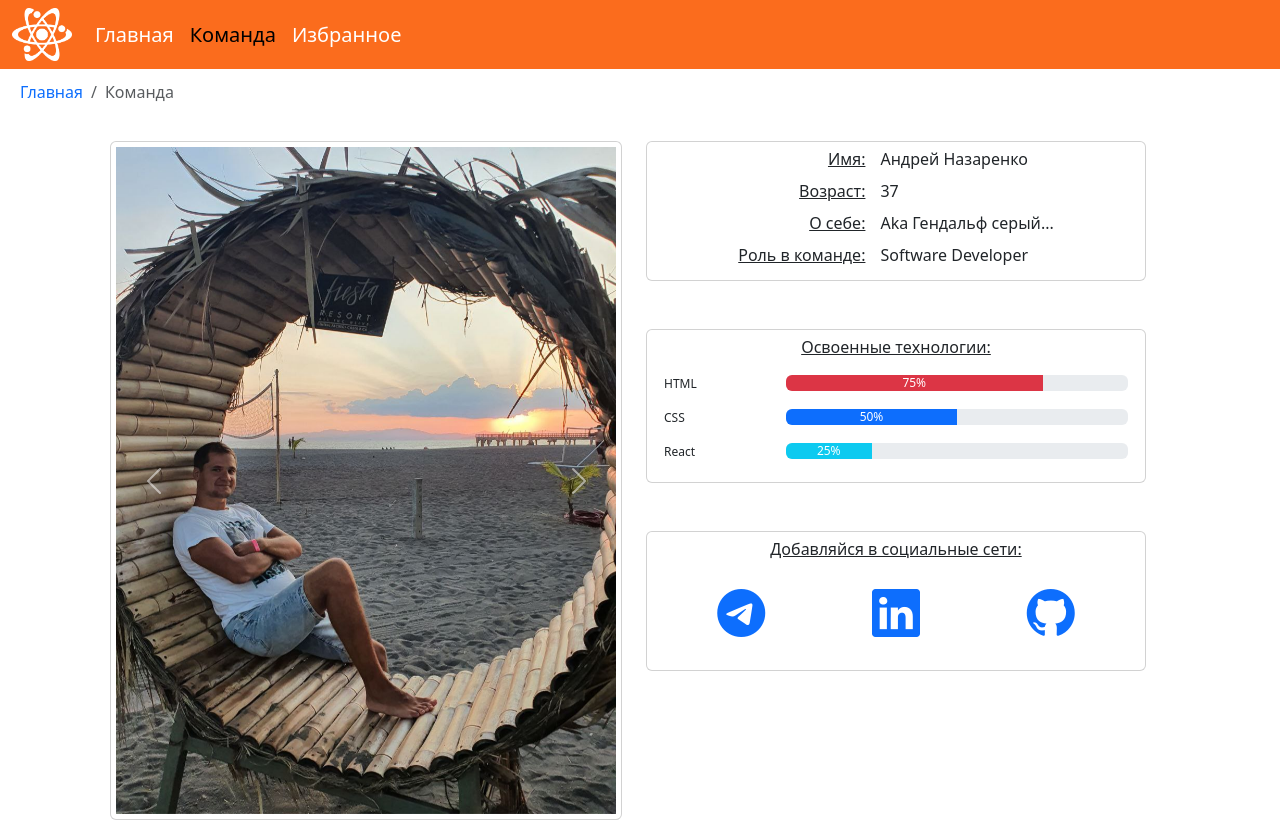
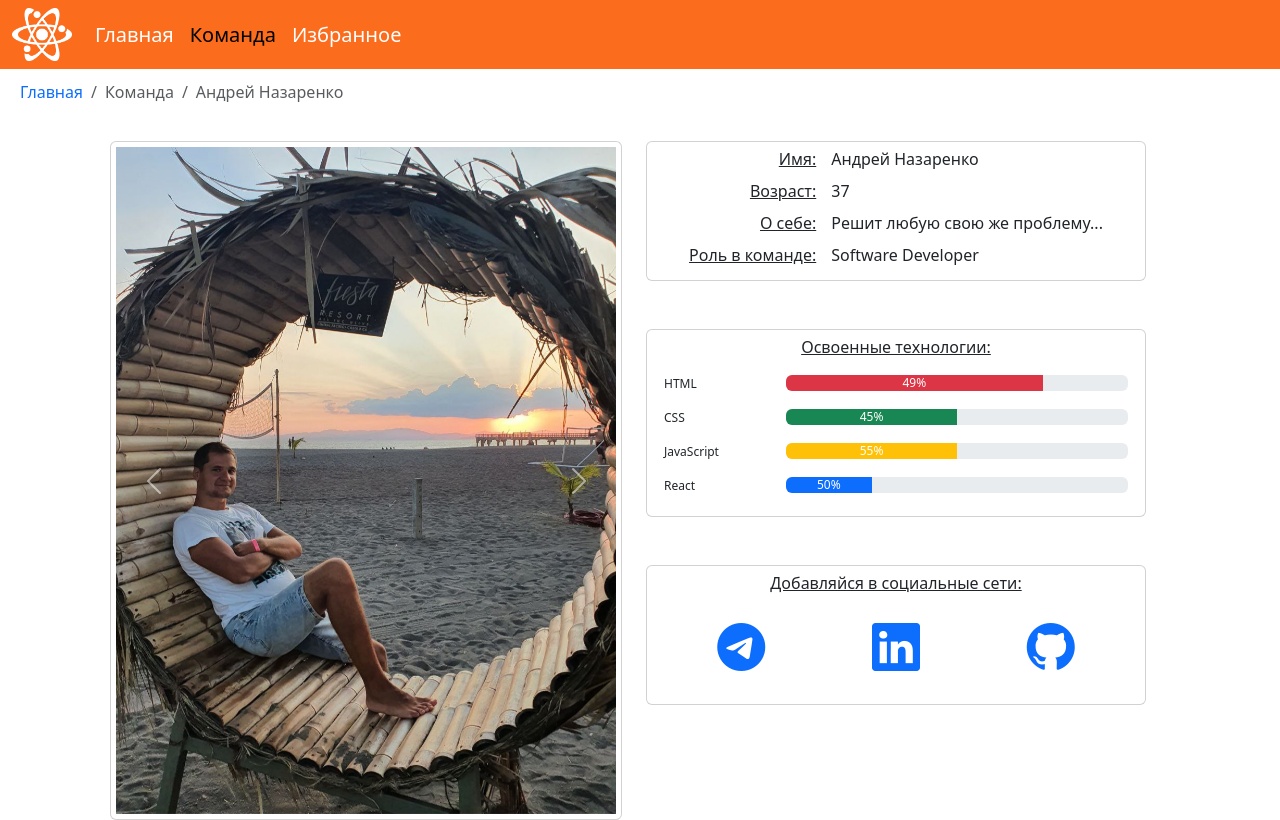
Before and after one commit to EvgenyKhodykin/hackathon_React, a React (Vite) app: page /team/78e6b4902884fb130fd7 in a window 1280 px wide. Built offline with nearby package versions, Linux system fonts and the light colour scheme.

Commit message:
breadcrumbs

```diff
--- a/src/components/Breadcrumbs.jsx
+++ b/src/components/Breadcrumbs.jsx
@@ -1,26 +1,40 @@
-import { NavLink, useLocation } from "react-router-dom"
+import { NavLink, useLocation } from 'react-router-dom'
 
 function Breadcrumbs() {
     const location = useLocation()
 
     return (
-        <nav aria-label="breadcrumb" className="sticky-breadcrumbs">
-            <ol className="breadcrumb">
-                <li className="breadcrumb-item">
-                    <NavLink to="/" className="breadcrumb-item" aria-current="page">
+        <nav aria-label='breadcrumb' className='sticky-breadcrumbs'>
+            <ol className='breadcrumb'>
+                <li className='breadcrumb-item'>
+                    <NavLink to='/' className='breadcrumb-item' aria-current='page'>
                         Главная
                     </NavLink>
                 </li>
-                {location.pathname.includes("team") && (
-                    <li className="breadcrumb-item">
-                        <NavLink to="/team" className="breadcrumb-item" aria-current="page">
+                {location.pathname.includes('team') && (
+                    <li className='breadcrumb-item'>
+                        <NavLink to='/team' className='breadcrumb-item' aria-current='page'>
                             Команда
                         </NavLink>
                     </li>
                 )}
-                {location.pathname.includes("bookmarks") && (
-                    <li className="breadcrumb-item">
-                        <NavLink to="/bookmarks" className="breadcrumb-item" aria-current="page">
+                {location.pathname.includes('team/e33882167e2d43a0971c') && (
+                    <li className='breadcrumb-item'>
+                        <NavLink to='/team' className='breadcrumb-item' aria-current='page'>
+                            Евгений Ходыкин
+                        </NavLink>
+                    </li>
+                )}
+                {location.pathname.includes('team/78e6b4902884fb130fd7') && (
+                    <li className='breadcrumb-item'>
+                        <NavLink to='/team' className='breadcrumb-item' aria-current='page'>
+                            Андрей Назаренко
+                        </NavLink>
+                    </li>
+                )}
+                {location.pathname.includes('bookmarks') && (
+                    <li className='breadcrumb-item'>
+                        <NavLink to='/bookmarks' className='breadcrumb-item' aria-current='page'>
                             Избранное
                         </NavLink>
                     </li>
--- a/src/components/Progress.jsx
+++ b/src/components/Progress.jsx
@@ -1,4 +1,4 @@
-function Progress() {
+function Progress({ technologies }) {
     return (
         <>
             <p style={{ textAlign: 'center', textDecoration: 'underline' }}>
@@ -15,11 +15,11 @@ function Progress() {
                                 className='progress-bar bg-danger'
                                 role='progressbar'
                                 style={{ width: '75%' }}
-                                aria-valuenow='75'
+                                aria-valuenow='20'
                                 aria-valuemin='0'
                                 aria-valuemax='100'
                             >
-                                75%
+                                {technologies.html}%
                             </div>
                         </div>
                     </div>
@@ -29,14 +29,31 @@ function Progress() {
                     <div className='col-9'>
                         <div className='progress'>
                             <div
-                                className='progress-bar bg-primary'
+                                className='progress-bar bg-success'
                                 role='progressbar'
                                 style={{ width: '50%' }}
                                 aria-valuenow='50'
                                 aria-valuemin='0'
                                 aria-valuemax='100'
                             >
-                                50%
+                                {technologies.css}%
+                            </div>
+                        </div>
+                    </div>
+                    <div className='col-3'>
+                        <p className='technologies'>JavaScript</p>
+                    </div>
+                    <div className='col-9'>
+                        <div className='progress'>
+                            <div
+                                className='progress-bar bg-warning'
+                                role='progressbar'
+                                style={{ width: '50%' }}
+                                aria-valuenow='50'
+                                aria-valuemin='0'
+                                aria-valuemax='100'
+                            >
+                                {technologies.js}%
                             </div>
                         </div>
                     </div>
@@ -46,14 +63,14 @@ function Progress() {
                     <div className='col-9'>
                         <div className='progress'>
                             <div
-                                className='progress-bar bg-info'
+                                className='progress-bar bg-primary'
                                 role='progressbar'
                                 style={{ width: '25%' }}
-                                aria-valuenow='25'
+                                aria-valuenow='50'
                                 aria-valuemin='0'
                                 aria-valuemax='100'
                             >
-                                25%
+                                {technologies.react}%
                             </div>
                         </div>
                     </div>
--- a/src/mockData/members.api.js
+++ b/src/mockData/members.api.js
@@ -1,31 +1,43 @@
-import * as EvgenyPhotos from "../assets/e33882167e2d43a0971c"
-import * as AndreyPhotos from "../assets/78e6b4902884fb130fd7"
+import * as EvgenyPhotos from '../assets/e33882167e2d43a0971c'
+import * as AndreyPhotos from '../assets/78e6b4902884fb130fd7'
 
 const members = [
     {
-        _id: "e33882167e2d43a0971c",
-        name: "Евгений Ходыкин",
+        _id: 'e33882167e2d43a0971c',
+        name: 'Евгений Ходыкин',
         age: 35,
-        about: "Ответственный душнила...",
-        role: "Team Leader",
+        about: 'Ответственный душнила...',
+        role: 'Team Leader',
+        technologies: {
+            html: 49,
+            css: 45,
+            js: 55,
+            react: 50
+        },
         photo: {
             main: EvgenyPhotos.Emain,
-            others: [EvgenyPhotos.E1, EvgenyPhotos.E2, EvgenyPhotos.E3],
+            others: [EvgenyPhotos.E1, EvgenyPhotos.E2, EvgenyPhotos.E3]
         },
-        github: "EvgenyKhodykin",
+        github: 'EvgenyKhodykin'
     },
     {
-        _id: "78e6b4902884fb130fd7",
-        name: "Андрей Назаренко",
+        _id: '78e6b4902884fb130fd7',
+        name: 'Андрей Назаренко',
         age: 37,
-        about: "Аka Гендальф серый...",
-        role: "Software Developer",
+        about: 'Решит любую свою же проблему...',
+        role: 'Software Developer',
+        technologies: {
+            html: 49,
+            css: 45,
+            js: 55,
+            react: 50
+        },
         photo: {
             main: AndreyPhotos.Amain,
-            others: [AndreyPhotos.A1, AndreyPhotos.A2, AndreyPhotos.A3],
+            others: [AndreyPhotos.A1, AndreyPhotos.A2, AndreyPhotos.A3]
         },
-        github: "Andy-Naz",
-    },
+        github: 'Andy-Naz'
+    }
 ]
 
 // if (!localStorage.getItem('members')) {
@@ -33,22 +45,22 @@ const members = [
 // }
 
 const fetchAll = () =>
-    new Promise((resolve) => {
+    new Promise(resolve => {
         window.setTimeout(function () {
             resolve(members)
         }, 1000)
     })
 
-const getById = (id) =>
-    new Promise((resolve) => {
+const getById = id =>
+    new Promise(resolve => {
         window.setTimeout(function () {
-            resolve(members.find((member) => member._id === id))
+            resolve(members.find(member => member._id === id))
         }, 1000)
     })
 
 const API = {
     fetchAll,
-    getById,
+    getById
 }
 
 export default API
--- a/src/pages/MemberPage.jsx
+++ b/src/pages/MemberPage.jsx
@@ -1,5 +1,5 @@
 import { useEffect, useState } from 'react'
-import { useParams } from 'react-router-dom'
+import { useLocation, useParams } from 'react-router-dom'
 import API from '../mockData/members.api'
 import Slider from '../components/Slider'
 import Loading from '../components/Loading'
@@ -9,6 +9,8 @@ import Socials from '../components/Socials'
 function MemberPage() {
     const { userId } = useParams()
     const [user, setUser] = useState()
+    const { pathname } = useLocation()
+    console.log(pathname)
 
     useEffect(() => {
         API.getById(userId).then(data => setUser(data))
@@ -55,7 +57,7 @@ function MemberPage() {
                         </div>
                     </div>
                     <div className='card mt-5'>
-                        <Progress />
+                        <Progress {...user} />
                     </div>
                     <div className='card mt-5'>
                         <Socials />
```
